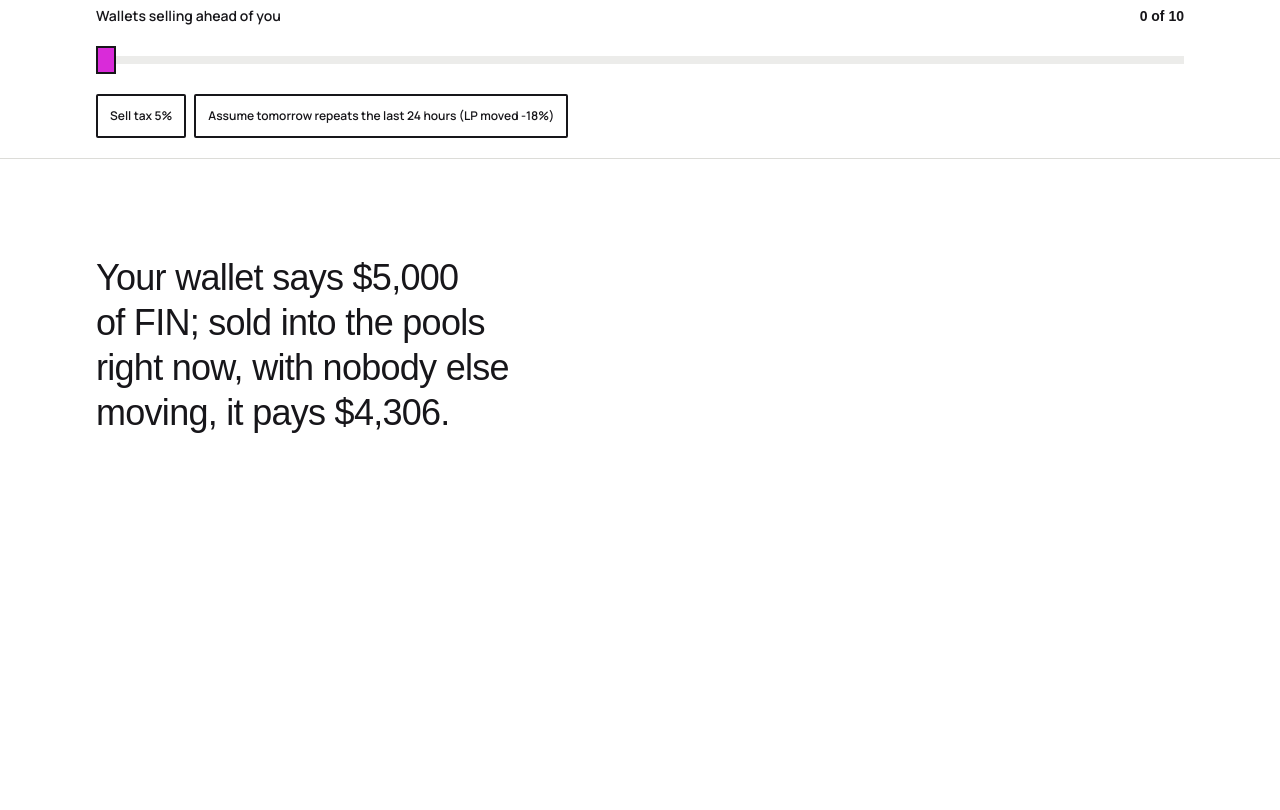
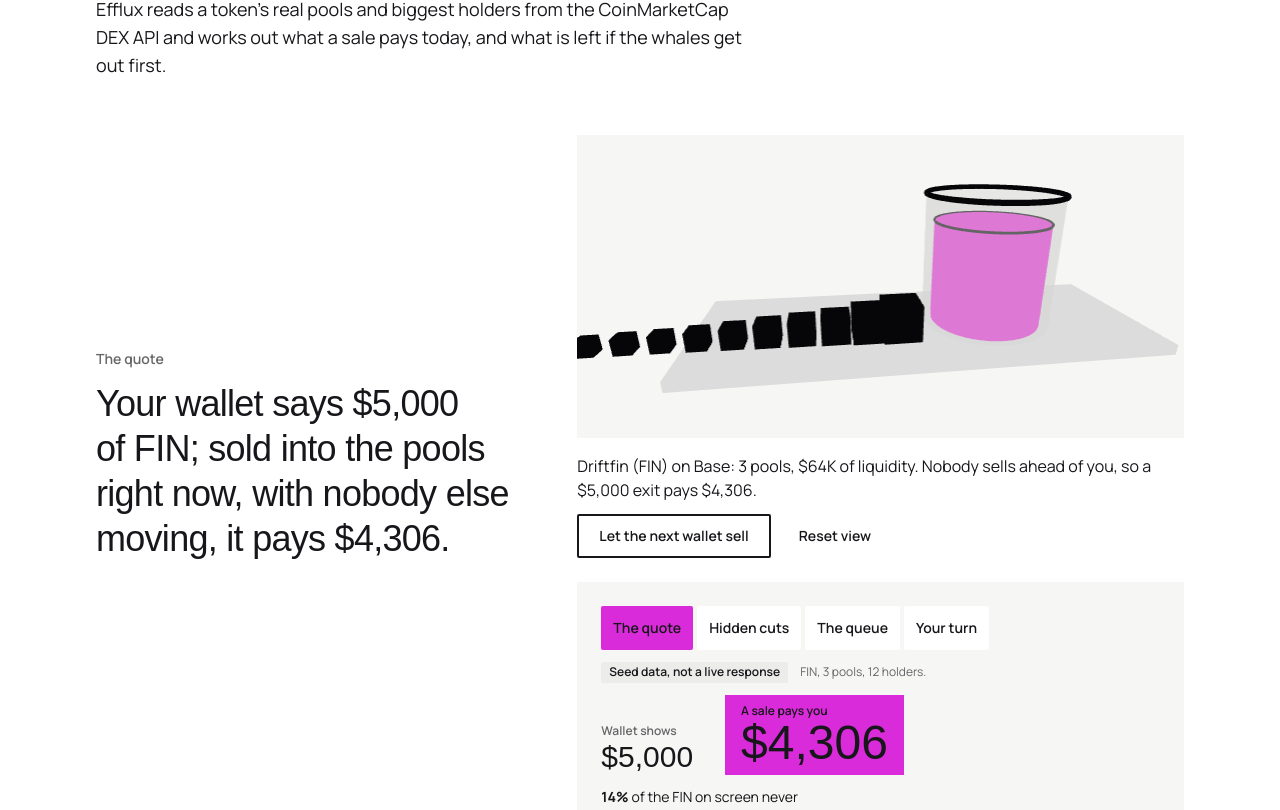
Before and after one commit to mericcintosun/efflux, a Next.js app: page / in a window 1280 px wide. Shown: the part 467-1277 px from the top of the page. Built offline with nearby package versions, Linux system fonts and the light colour scheme; a web font is replaced by a local one.

Commit message:
feat(motion): pool follows story controls and chapter camera move

```diff
--- a/components/pool-scene-frame.tsx
+++ b/components/pool-scene-frame.tsx
@@ -7,7 +7,8 @@ import { SceneSlot } from "@/components/scene-slot";
 import { DEFAULT_HOLDING_USD, PLATFORM_LABEL } from "@/lib/data";
 import type { TokenSnapshot } from "@/lib/types";
 import { exitQuote, fmtCompactUsd, fmtUsd, totalLiquidityUsd } from "@/lib/simulate";
-import type { ScenePalette } from "@/components/pool-scene";
+import type { ExitControls } from "@/components/exit-stage";
+import type { PoolView, ScenePalette } from "@/components/pool-scene";
 
 function PoolPoster() {
   return (
@@ -16,7 +17,7 @@ function PoolPoster() {
       alt="A tall glass liquidity pool half full of magenta liquid, with ten dark blocks of decreasing size queued at its edge and one small magenta block waiting last"
       width={960}
       height={640}
-      className="h-full w-full object-contain"
+      className="h-full w-full object-contain mix-blend-multiply"
     />
   );
 }
@@ -49,67 +50,105 @@ function hasWebGL(): boolean {
 }
 
 /**
- * Signature interaction 1 (kit K6): the token's pool as one orbitable 3D object.
- * Clicking it lets the next-largest real holder from the seed sell into the pool;
- * the liquid level and the caption below come from lib/simulate.ts.
+ * Kit K6 on the home route.
+ * Signature 1: the token's pool as one orbitable 3D object; clicking it (or "Let
+ * the next wallet sell") lets the next-largest real holder sell into the pool.
+ * Signature 2: it has no state of its own. The story's controls (ahead, tax,
+ * drain) come in as props, the same ones the sticky ExitStage slider writes, and
+ * the liquid, the tax and drain layers and the sold blocks come from the same
+ * exitQuote() inputs the panel uses.
+ * Signature 3: `view` (from the active chapter) moves the camera.
  */
-export function PoolSceneFrame({ token }: { token: TokenSnapshot }) {
-  const [sold, setSold] = useState(0);
+export function PoolSceneFrame({
+  token,
+  controls,
+  onChange,
+  view = "front",
+}: {
+  token: TokenSnapshot;
+  controls: ExitControls;
+  onChange: (next: Partial<ExitControls>) => void;
+  view?: PoolView;
+}) {
   const [palette, setPalette] = useState<ScenePalette | null>(null);
   const [webgl, setWebgl] = useState(false);
   const [reduced, setReduced] = useState(false);
+  const [resetKey, setResetKey] = useState(0);
 
   useEffect(() => {
     setPalette(readPalette());
     setWebgl(hasWebGL());
     const mq = window.matchMedia("(prefers-reduced-motion: reduce)");
     setReduced(mq.matches);
-    const onChange = (e: MediaQueryListEvent) => setReduced(e.matches);
-    mq.addEventListener("change", onChange);
-    return () => mq.removeEventListener("change", onChange);
+    const onMotion = (e: MediaQueryListEvent) => setReduced(e.matches);
+    mq.addEventListener("change", onMotion);
+    return () => mq.removeEventListener("change", onMotion);
   }, []);
 
+  // Same inputs as the sticky ExitStage, so the pool and the panel show one result.
   const q = useMemo(
-    () => exitQuote({ token, holdingUsd: DEFAULT_HOLDING_USD, walletsAhead: sold, applyTax: true, applyDrain: false }),
-    [token, sold]
+    () =>
+      exitQuote({
+        token,
+        holdingUsd: DEFAULT_HOLDING_USD,
+        walletsAhead: controls.ahead,
+        applyTax: controls.applyTax,
+        applyDrain: controls.applyDrain,
+      }),
+    [token, controls.ahead, controls.applyTax, controls.applyDrain]
   );
+  const screen = Math.max(q.screenUsd, 1);
   const biggest = q.sellers[0]?.balance ?? 1;
   const bags = q.sellers.map((h) => h.balance / biggest);
-  const yourBag = Math.min(1, DEFAULT_HOLDING_USD / token.priceUsd / biggest);
+  const yourBag = Math.min(1, DEFAULT_HOLDING_USD / Math.max(token.priceUsd, 1e-12) / biggest);
   const max = q.sellers.length;
-  const pour = () => setSold((s) => (s >= max ? 0 : s + 1));
+  const sold = q.walletsAhead;
+  const pour = () => onChange({ ahead: controls.ahead >= max ? 0 : controls.ahead + 1 });
+  const layered = q.breakdown.taxUsd >= 0.5 || q.breakdown.drainUsd >= 0.5;
 
   return (
     <figure>
-      <div className="relative aspect-[3/2] w-full bg-surface md:aspect-[16/7]">
+      <div className="relative aspect-[3/2] w-full bg-surface lg:aspect-[2/1]">
         {palette && webgl ? (
           <SceneBoundary fallback={<PoolPoster />}>
-            <PoolScene level={q.quoteLeftFrac} bags={bags} sold={sold} yourBag={yourBag} palette={palette} reduced={reduced} onPour={pour} />
+            <PoolScene
+              payout={q.receiveUsd / screen}
+              taxCut={q.breakdown.taxUsd / screen}
+              drainCut={q.breakdown.drainUsd / screen}
+              bags={bags}
+              sold={sold}
+              yourBag={yourBag}
+              palette={palette}
+              reduced={reduced}
+              view={view}
+              resetKey={resetKey}
+              onPour={pour}
+            />
           </SceneBoundary>
         ) : (
           <PoolPoster />
         )}
       </div>
-      <figcaption className="mt-5 flex flex-col items-start gap-4">
-        <p className="max-w-[62ch] text-base">
+      <figcaption className="mt-4 flex flex-col items-start gap-3">
+        <p className="max-w-[62ch] text-sm sm:text-base">
           {token.name} ({token.symbol}) on {PLATFORM_LABEL[token.platform]}: {token.pools.length} pools, {fmtCompactUsd(totalLiquidityUsd(token))} of
           liquidity.{" "}
           {sold === 0 ? (
-            <>Nobody has sold yet, so a {fmtUsd(DEFAULT_HOLDING_USD)} exit pays {fmtUsd(q.receiveUsd)}.</>
+            <>Nobody sells ahead of you, so a {fmtUsd(DEFAULT_HOLDING_USD)} exit pays {fmtUsd(q.receiveUsd)}.</>
           ) : (
             <>
-              {sold} of the largest wallets sold first. The pool kept {Math.round(q.quoteLeftFrac * 100)}% of its dollars, and
-              your {fmtUsd(DEFAULT_HOLDING_USD)} now pays {fmtUsd(q.receiveUsd)}.
+              {sold} of the largest wallets sold first, and your {fmtUsd(DEFAULT_HOLDING_USD)} now pays {fmtUsd(q.receiveUsd)}.
             </>
-          )}
+          )}{" "}
+          {layered ? <>Magenta is what arrives; the ink layer is the sell tax and the grey layer the LP drain.</> : null}
         </p>
         <div className="flex shrink-0 flex-wrap gap-2">
           <Button variant="outline" className="min-h-11" onClick={pour} disabled={max === 0}>
             {sold >= max ? "Refill the pool" : "Let the next wallet sell"}
           </Button>
-          {sold > 0 && sold < max ? (
-            <Button variant="ghost" className="min-h-11" onClick={() => setSold(0)}>
-              Reset
+          {palette && webgl ? (
+            <Button variant="ghost" className="min-h-11" onClick={() => setResetKey((k) => k + 1)}>
+              Reset view
             </Button>
           ) : null}
         </div>
--- a/components/pool-scene.tsx
+++ b/components/pool-scene.tsx
@@ -3,7 +3,7 @@
 import { useEffect, useRef } from "react";
 import { Canvas, useFrame, useThree } from "@react-three/fiber";
 import { OrbitControls } from "@react-three/drei";
-import { DoubleSide, type Mesh } from "three";
+import { DoubleSide, Vector3, type Mesh } from "three";
 
 export interface ScenePalette {
   ground: string;
@@ -14,48 +14,148 @@ export interface ScenePalette {
   magenta: string;
 }
 
+/** Camera viewpoint, picked by the active story chapter. */
+export type PoolView = "front" | "side";
+
 export interface PoolSceneProps {
-  /** Share of the pool's USD side still there when your order arrives (0..1). */
-  level: number;
+  /** What a sale pays as a share of what the wallet shows (0..1), from exitQuote(). The magenta liquid. */
+  payout: number;
+  /** Sell tax as a share of the wallet number (0..1). Drawn as an INK layer above the liquid. */
+  taxCut: number;
+  /** 24h LP drain as a share of the wallet number (0..1). Drawn as a DEEP layer above the tax. */
+  drainCut: number;
   /** Relative sizes (0..1) of the queued wallets, largest first. */
   bags: number[];
-  /** How many of those wallets have already sold. */
+  /** How many of those wallets have already sold (the story slider). */
   sold: number;
   /** Your bag relative to the largest wallet. */
   yourBag: number;
   palette: ScenePalette;
   reduced: boolean;
+  view: PoolView;
+  /** Bumped by the "Reset view" button: the camera returns to the chapter's viewpoint. */
+  resetKey: number;
   onPour: () => void;
 }
 
 const H = 2.4;
 const BASE_Y = 0.1;
+const RADIUS = 1.12;
+const TARGET: [number, number, number] = [-2.2, 0.9, 0];
+// Front: the pool and the queue in three quarters. Side: low, looking along the holder line.
+const VIEWS: Record<PoolView, [number, number, number]> = {
+  front: [-3.2, 3.6, 7.4],
+  side: [-9, 1.9, 2.6],
+};
 
-function Liquid({ level, reduced, color }: { level: number; reduced: boolean; color: string }) {
-  const ref = useRef<Mesh>(null);
+/**
+ * One horizontal slice of the pool between `start` and `start + size` (shares of
+ * the wallet number). Eases toward its target with damping, snaps under reduced
+ * motion, and asks for frames only while it moves (frameloop="demand").
+ */
+function LiquidLayer({
+  start,
+  size,
+  color,
+  rim,
+  opacity = 1,
+  reduced,
+}: {
+  start: number;
+  size: number;
+  color: string;
+  rim?: string;
+  opacity?: number;
+  reduced: boolean;
+}) {
+  const body = useRef<Mesh>(null);
+  const ring = useRef<Mesh>(null);
+  const cur = useRef({ start, size });
+  // Stable initial transforms, so a re-render never resets the eased values.
+  const init = useRef({ pos: [0, BASE_Y + (start + size / 2) * H, 0] as [number, number, number], scale: [1, Math.max(size, 0.0001), 1] as [number, number, number], ringY: BASE_Y + (start + size) * H });
   const invalidate = useThree((s) => s.invalidate);
-  useEffect(() => invalidate(), [level, invalidate]);
+  useEffect(() => invalidate(), [start, size, reduced, invalidate]);
 
   useFrame((state, delta) => {
-    const m = ref.current;
+    const m = body.current;
     if (!m) return;
-    const target = Math.max(0.03, Math.min(1, level));
-    const next = reduced ? target : m.scale.y + (target - m.scale.y) * Math.min(1, delta * 5);
-    m.scale.y = next;
-    m.position.y = BASE_Y + (next * H) / 2;
-    if (Math.abs(next - target) > 0.002) state.invalidate();
+    const c = cur.current;
+    const k = reduced ? 1 : Math.min(1, delta * 5);
+    c.start += (start - c.start) * k;
+    c.size += (size - c.size) * k;
+    const h = Math.max(0.0001, c.size);
+    m.scale.y = h;
+    m.position.y = BASE_Y + (c.start + h / 2) * H;
+    m.visible = c.size > 0.002;
+    if (ring.current) {
+      ring.current.position.y = BASE_Y + (c.start + h) * H;
+      ring.current.visible = m.visible;
+    }
+    if (Math.abs(start - c.start) > 0.001 || Math.abs(size - c.size) > 0.001) state.invalidate();
   });
 
   return (
-    <mesh ref={ref} position={[0, BASE_Y + H / 2, 0]}>
-      <cylinderGeometry args={[1.12, 1.12, H, 48]} />
-      <meshStandardMaterial color={color} roughness={0.55} />
-    </mesh>
+    <>
+      <mesh ref={body} position={init.current.pos} scale={init.current.scale}>
+        <cylinderGeometry args={[RADIUS, RADIUS, H, 48]} />
+        <meshBasicMaterial color={color} transparent={opacity < 1} opacity={opacity} />
+      </mesh>
+      {rim ? (
+        <mesh ref={ring} position={[0, init.current.ringY, 0]} rotation={[Math.PI / 2, 0, 0]}>
+          <torusGeometry args={[RADIUS, 0.025, 6, 64]} />
+          <meshBasicMaterial color={rim} />
+        </mesh>
+      ) : null}
+    </>
   );
 }
 
+/**
+ * Signature 3: eases the camera between the front view and the low side view
+ * when the story chapter changes. Under reduced motion it snaps with no tween.
+ * OrbitControls stay on for dragging; this only moves the camera on a view
+ * change or a "Reset view" press.
+ */
+function CameraRig({ view, reduced, resetKey }: { view: PoolView; reduced: boolean; resetKey: number }) {
+  const camera = useThree((s) => s.camera);
+  const invalidate = useThree((s) => s.invalidate);
+  const controls = useThree((s) => s.controls) as unknown as { update?: () => void } | null;
+  const goal = useRef(new Vector3(...VIEWS.front));
+  const moving = useRef(false);
+
+  useEffect(() => {
+    goal.current.set(...VIEWS[view]);
+    if (reduced) {
+      camera.position.copy(goal.current);
+      camera.lookAt(...TARGET);
+      controls?.update?.();
+      moving.current = false;
+    } else {
+      moving.current = true;
+    }
+    invalidate();
+  }, [view, reduced, resetKey, camera, controls, invalidate]);
+
+  useFrame((state, delta) => {
+    if (!moving.current) return;
+    camera.position.lerp(goal.current, Math.min(1, delta * 3));
+    if (camera.position.distanceTo(goal.current) < 0.02) {
+      camera.position.copy(goal.current);
+      moving.current = false;
+    }
+    camera.lookAt(...TARGET);
+    controls?.update?.();
+    state.invalidate();
+  });
+
+  return null;
+}
+
 /** One interactive object: the token's liquidity pool with the holder queue lined up at its edge. */
-function PoolVessel({ level, bags, sold, yourBag, palette, reduced, onPour }: PoolSceneProps) {
+function PoolVessel({ payout, taxCut, drainCut, bags, sold, yourBag, palette, reduced, onPour }: PoolSceneProps) {
+  const pay = Math.max(0.03, Math.min(1, payout));
+  const tax = Math.max(0, Math.min(1 - pay, taxCut));
+  const drain = Math.max(0, Math.min(1 - pay - tax, drainCut));
   return (
     <group
       onClick={(e) => {
@@ -67,55 +167,60 @@ function PoolVessel({ level, bags, sold, yourBag, palette, reduced, onPour }: Po
     >
       <mesh position={[-1.4, 0, 0]}>
         <boxGeometry args={[9, 0.2, 3.4]} />
-        <meshStandardMaterial color={palette.deep} />
+        <meshBasicMaterial color={palette.deep} />
       </mesh>
       <mesh position={[0, BASE_Y + H / 2 + 0.1, 0]}>
         <cylinderGeometry args={[1.3, 1.3, H + 0.2, 48, 1, true]} />
-        <meshStandardMaterial color={palette.line} transparent opacity={0.45} side={DoubleSide} />
+        <meshBasicMaterial color={palette.line} transparent opacity={0.45} side={DoubleSide} />
       </mesh>
       <mesh position={[0, BASE_Y + H + 0.2, 0]} rotation={[Math.PI / 2, 0, 0]}>
         <torusGeometry args={[1.3, 0.05, 8, 64]} />
-        <meshStandardMaterial color={palette.ink} />
+        <meshBasicMaterial color={palette.ink} />
       </mesh>
-      <Liquid level={level} reduced={reduced} color={palette.magenta} />
+      <LiquidLayer start={0} size={pay} color={palette.magenta} rim={palette.ink} reduced={reduced} />
+      <LiquidLayer start={pay} size={tax} color={palette.ink} opacity={0.85} reduced={reduced} />
+      <LiquidLayer start={pay + tax} size={drain} color={palette.deep} rim={palette.line} reduced={reduced} />
       {bags.map((size, i) => {
         const s = 0.22 + 0.5 * size;
         const gone = i < sold;
         return (
           <mesh key={i} position={[-1.9 - i * 0.62, BASE_Y + (gone ? 0.04 : s / 2), 0.6]} scale={gone ? [s, 0.08, s] : [s, s, s]}>
             <boxGeometry args={[1, 1, 1]} />
-            <meshStandardMaterial color={gone ? palette.line : palette.ink} />
+            <meshBasicMaterial color={gone ? palette.line : palette.ink} />
           </mesh>
         );
       })}
       <mesh position={[-1.9 - bags.length * 0.62, BASE_Y + (0.22 + 0.5 * yourBag) / 2, 0.6]}>
         <boxGeometry args={[0.22 + 0.5 * yourBag, 0.22 + 0.5 * yourBag, 0.22 + 0.5 * yourBag]} />
-        <meshStandardMaterial color={palette.magenta} />
+        <meshBasicMaterial color={palette.magenta} />
       </mesh>
     </group>
   );
 }
 
+/** Requests a frame whenever the story state changes, since the loop only renders on demand. */
+function Invalidator({ stamp }: { stamp: string }) {
+  const invalidate = useThree((s) => s.invalidate);
+  useEffect(() => invalidate(), [stamp, invalidate]);
+  return null;
+}
+
 export default function PoolScene(props: PoolSceneProps) {
+  const { view, reduced, resetKey } = props;
   return (
-    <Canvas
-      frameloop="demand"
-      dpr={[1, 2]}
-      camera={{ position: [-3.2, 3.6, 7.4], fov: 42 }}
-      gl={{ antialias: true, alpha: true }}
-      aria-hidden="true"
-    >
-      <ambientLight intensity={1.1} color={props.palette.ground} />
-      <directionalLight position={[4, 7, 5]} intensity={1.4} color={props.palette.ground} />
+    <Canvas frameloop="demand" dpr={[1, 2]} camera={{ position: VIEWS.front, fov: 42 }} gl={{ antialias: true, alpha: true }} aria-hidden="true">
+      <Invalidator stamp={[props.payout, props.taxCut, props.drainCut, props.sold, props.bags.length, props.yourBag].join("|")} />
       <PoolVessel {...props} />
       <OrbitControls
-        target={[-2.2, 0.9, 0]}
+        makeDefault
+        target={TARGET}
         enablePan={false}
         enableZoom={false}
-        enableDamping={!props.reduced}
+        enableDamping={!reduced}
         minPolarAngle={0.5}
         maxPolarAngle={1.45}
       />
+      <CameraRig view={view} reduced={reduced} resetKey={resetKey} />
     </Canvas>
   );
 }
--- a/components/story-scroll.tsx
+++ b/components/story-scroll.tsx
@@ -1,10 +1,12 @@
 "use client";
 
 import Link from "next/link";
-import { useEffect, useMemo, useRef, useState } from "react";
+import { useEffect, useMemo, useRef, useState, type ReactNode } from "react";
 import { Badge } from "@/components/ui/badge";
 import { Button } from "@/components/ui/button";
 import { ExitStage, type ExitControls } from "@/components/exit-stage";
+import { PoolSceneFrame } from "@/components/pool-scene-frame";
+import type { PoolView } from "@/components/pool-scene";
 import { EmptyState } from "@/components/route-states";
 import { DEFAULT_HOLDING_USD, SOURCE_LABEL } from "@/lib/data";
 import type { DataSource, TokenSnapshot } from "@/lib/types";
@@ -50,17 +52,22 @@ const CHAPTERS: Chapter[] = [
 ];
 
 /**
- * Story-scroll (structure S6): one sticky live ExitStage, four chapter bands
- * scrolling under it. The active chapter sets the stage state from the first
- * token the page received through the adapter.
+ * Story-scroll (structure S6), the first band of the home route. One live
+ * component (the 3D pool plus the ExitStage panel) stays on screen while four
+ * chapters scroll beside it (lg) or under it (phones). The chapter state lives
+ * here and feeds both halves of the live component, so the pool follows the
+ * panel's slider and switches (signature 2) and the camera follows the chapter
+ * (signature 3). `intro` is the server-rendered hero copy.
  */
-export function StoryScroll({ tokens, source = "fake" }: { tokens: TokenSnapshot[]; source?: DataSource }) {
+export function StoryScroll({ tokens, source = "fake", intro }: { tokens: TokenSnapshot[]; source?: DataSource; intro: ReactNode }) {
   const token = tokens[0];
   if (!token) {
     return (
       <section aria-label="The story of one exit" className="bg-background">
-        <div className="mx-auto max-w-6xl px-5 py-16 md:px-8 md:py-24">
+        <div className="mx-auto max-w-6xl px-5 py-20 md:px-8 md:py-28">
+          {intro}
           <EmptyState
+            className="mt-12"
             title="No sample token is loaded, so the story has nothing to sell yet."
             body="Open the simulator and paste any Base, BNB Chain or Solana token address instead."
             href="/play"
@@ -70,14 +77,17 @@ export function StoryScroll({ tokens, source = "fake" }: { tokens: TokenSnapshot
       </section>
     );
   }
-  return <StoryChapters token={token} source={source} />;
+  return <StoryChapters token={token} source={source} intro={intro} />;
 }
 
-function StoryChapters({ token, source }: { token: TokenSnapshot; source: DataSource }) {
+function StoryChapters({ token, source, intro }: { token: TokenSnapshot; source: DataSource; intro: ReactNode }) {
   const sellers = useMemo(() => exitQuote({ token, holdingUsd: DEFAULT_HOLDING_USD, walletsAhead: 0, applyTax: false, applyDrain: false }).sellers.length, [token]);
   const [active, setActive] = useState(0);
+  // The one state object behind the live component: ExitStage and the pool both read and write it.
   const [controls, setControls] = useState<ExitControls>(() => CHAPTERS[0].preset!(sellers));
   const bandRefs = useRef<(HTMLElement | null)[]>([]);
+  const update = (next: Partial<ExitControls>) => setControls((c) => ({ ...c, ...next }));
+  const view: PoolView = CHAPTERS[active].id === "queue" ? "side" : "front";
 
   // Lines are computed from each chapter's own preset, so the copy always matches the math.
   const lines = useMemo(
@@ -115,13 +125,21 @@ function StoryChapters({ token, source }: { token: TokenSnapshot; source: DataSo
   };
 
   return (
-    <section aria-label="The story of one exit">
-      <div className="sticky top-16 z-30 border-b border-border bg-background">
-        <div className="mx-auto max-w-6xl px-5 pb-5 pt-3 md:px-8">
-          <nav aria-label="Chapters" className="mb-4">
-            <ol className="flex flex-wrap gap-1">
+    <section aria-label="The story of one exit" className="bg-background">
+      <div className="mx-auto max-w-6xl px-5 pt-14 md:px-8 md:pt-20">{intro}</div>
+
+      <div className="mx-auto max-w-6xl px-5 pb-20 pt-10 md:px-8 md:pb-28 lg:grid lg:grid-cols-[minmax(0,5fr)_minmax(0,7fr)] lg:gap-12 lg:pt-14">
+        {/* The live component. On phones both wrappers are display: contents, so the pool sits in the flow and the
+            panel sticks under the header for the whole story; at lg the pair is one sticky right column. */}
+        <div className="contents lg:col-start-2 lg:row-start-1 lg:block">
+          <div className="contents lg:sticky lg:top-20 lg:block lg:max-h-[calc(100svh-6rem)] lg:overflow-y-auto">
+            <PoolSceneFrame token={token} controls={controls} onChange={update} view={view} />
+
+            <div className="sticky top-16 z-30 -mx-5 mt-8 max-h-[55svh] overflow-y-auto bg-surface px-5 py-3 md:-mx-8 md:px-8 lg:static lg:mx-0 lg:mt-6 lg:max-h-none lg:overflow-visible lg:p-6">
+              <nav aria-label="Chapters" className="mb-3">
+                <ol className="flex gap-1 overflow-x-auto">
                   {CHAPTERS.map((c, i) => (
-                <li key={c.id}>
+                    <li key={c.id} className="shrink-0">
                       <a
                         href={`#chapter-${c.id}`}
                         aria-current={i === active ? "step" : undefined}
@@ -130,8 +148,8 @@ function StoryChapters({ token, source }: { token: TokenSnapshot; source: DataSo
                           jump(i);
                         }}
                         className={cn(
-                      "inline-flex min-h-11 items-center rounded-xs px-3 text-xs font-bold uppercase tracking-[0.14em] transition-colors md:min-h-9",
-                      i === active ? "bg-foreground text-background" : "bg-surface text-foreground hover:bg-deep"
+                          "inline-flex min-h-11 items-center whitespace-nowrap rounded-xs px-3 text-sm font-semibold transition-colors focus-visible:outline-2 focus-visible:outline-offset-2 focus-visible:outline-foreground",
+                          i === active ? "bg-primary text-primary-foreground" : "bg-background text-foreground hover:bg-deep"
                         )}
                       >
                         {c.label}
@@ -139,46 +157,40 @@ function StoryChapters({ token, source }: { token: TokenSnapshot; source: DataSo
                     </li>
                   ))}
                 </ol>
-            <div className="mt-2 h-1 w-full bg-deep" aria-hidden="true">
-              <div className="h-full bg-primary transition-[width] duration-500" style={{ width: `${((active + 1) / CHAPTERS.length) * 100}%` }} />
-            </div>
               </nav>
-          <p className="mb-3 flex flex-wrap items-center gap-3 text-sm text-muted-foreground">
+              <p className="mb-3 flex flex-wrap items-center gap-x-3 gap-y-1 text-xs text-muted-foreground">
                 <Badge variant={source === "live" ? "ok" : "secondary"}>{SOURCE_LABEL[source]}</Badge>
-            <span>
+                <span className="hidden sm:inline">
                   {token.symbol}, {token.pools.length} pools, {token.holders.length} holders.
                 </span>
               </p>
-          <ExitStage
-            compact
-            token={token}
-            holdingUsd={DEFAULT_HOLDING_USD}
-            {...controls}
-            onChange={(next) => setControls((c) => ({ ...c, ...next }))}
-          />
+              <ExitStage compact token={token} holdingUsd={DEFAULT_HOLDING_USD} {...controls} onChange={update} />
+            </div>
           </div>
         </div>
 
+        <ol className="lg:col-start-1 lg:row-start-1">
           {CHAPTERS.map((c, i) => (
-        <section
+            <li
               key={c.id}
               id={`chapter-${c.id}`}
               data-index={i}
               ref={(el) => {
                 bandRefs.current[i] = el;
               }}
-          className={cn("min-h-[85vh] scroll-mt-16", i % 2 === 0 ? "bg-background" : "bg-surface")}
+              className="flex min-h-[70svh] flex-col justify-center py-10 lg:min-h-[80svh]"
             >
-          <div className="mx-auto max-w-6xl px-5 py-16 md:px-8 md:py-24">
-            <h2 className="max-w-[24ch] text-2xl leading-tight md:text-4xl">{lines[i]}</h2>
+              <p className="text-sm font-semibold text-muted-foreground">{c.label}</p>
+              <h2 className="mt-3 max-w-[22ch] text-2xl leading-tight md:text-3xl lg:text-4xl">{lines[i]}</h2>
               {c.preset === null ? (
-              <Button asChild size="lg" className="mt-10 min-h-11">
-                <Link href={`/play?token=${token.slug}`}>Simulate your own exit</Link>
+                <Button asChild variant="link" className="mt-8 min-h-11 text-base">
+                  <Link href={`/play?token=${token.slug}`}>Simulate your own exit with these controls</Link>
                 </Button>
               ) : null}
+            </li>
+          ))}
+        </ol>
       </div>
-        </section>
-      ))}
     </section>
   );
 }
```
Lines whose indentation alone changed are shown as unchanged.
